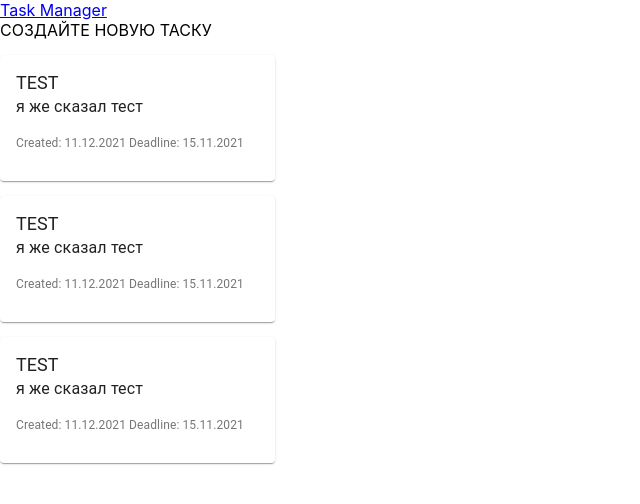
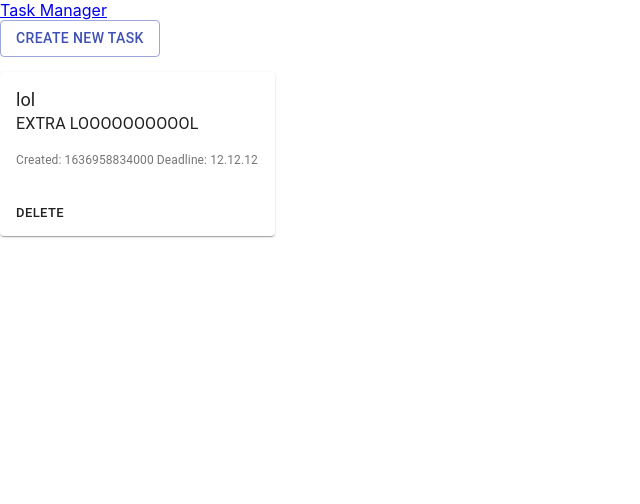
Before and after one commit to Ullanar/YWA-frontend, a React (Create React App) app: page /task_manager in a window 1280 px wide. Shown: the top 504 px of the page, without its empty margins (0-640 px from the left). Built offline with nearby package versions, Linux system fonts and the light colour scheme.

Commit message:
add some shit

```diff
--- a/package.json
+++ b/package.json
@@ -3,14 +3,19 @@
   "version": "0.1.0",
   "private": true,
   "dependencies": {
+    "@emotion/react": "^11.6.0",
+    "@emotion/styled": "^11.6.0",
     "@material-ui/core": "^4.12.3",
     "@material-ui/icons": "^4.11.2",
+    "@mui/icons-material": "^5.1.0",
+    "@mui/material": "^5.1.0",
     "@testing-library/jest-dom": "^5.11.4",
     "@testing-library/react": "^11.1.0",
     "@testing-library/user-event": "^12.1.10",
     "axios": "^0.24.0",
     "react": "^17.0.2",
     "react-dom": "^17.0.2",
+    "react-draggable": "^4.4.4",
     "react-redux": "^7.2.6",
     "react-router": "^6.0.2",
     "react-router-dom": "^6.0.2",
--- a/src/components/taskManager/createNewTask.js
+++ b/src/components/taskManager/createNewTask.js
@@ -1,9 +1,61 @@
 import React from "react";
+import Button from '@mui/material/Button';
+import Dialog from '@mui/material/Dialog';
+import DialogActions from '@mui/material/DialogActions';
+import DialogContent from '@mui/material/DialogContent';
+import DialogContentText from '@mui/material/DialogContentText';
+import DialogTitle from '@mui/material/DialogTitle';
+import Paper from '@mui/material/Paper';
+import Draggable from 'react-draggable';
+
+function PaperComponent(props) {
+    return (
+        <Draggable
+            handle="#draggable-dialog-title"
+            cancel={'[class*="MuiDialogContent-root"]'}
+        >
+            <Paper {...props} />
+        </Draggable>
+    );
+}
 
 export default function CreateNewTaskWindow() {
+    const [open, setOpen] = React.useState(false);
+
+    const handleClickOpen = () => {
+        setOpen(true);
+    };
+
+    const handleClose = () => {
+        setOpen(false);
+    };
     return(
         <div>
-            СОЗДАЙТЕ НОВУЮ ТАСКУ
+            <Button variant="outlined" onClick={handleClickOpen}>
+                Create new task
+            </Button>
+            <Dialog
+                open={open}
+                onClose={handleClose}
+                PaperComponent={PaperComponent}
+                aria-labelledby="draggable-dialog-title"
+            >
+                <DialogTitle style={{ cursor: 'move' }} id="draggable-dialog-title">
+                    Subscribe
+                </DialogTitle>
+                <DialogContent>
+                    <DialogContentText>
+                        To subscribe to this website, please enter your email address here. We
+                        will send updates occasionally.
+                    </DialogContentText>
+                </DialogContent>
+                <DialogActions>
+                    <Button autoFocus onClick={handleClose}>
+                        Cancel
+                    </Button>
+                    <Button onClick={handleClose}>Create</Button>
+                </DialogActions>
+            </Dialog>
         </div>
     )
 }
--- a/src/components/taskManager/taskCard.js
+++ b/src/components/taskManager/taskCard.js
@@ -39,6 +39,7 @@ export default function TaskCard(props) {
             <Card className={classes.root}>
                 <CardContent>
 
+                    {/*{JSON.stringify(props)}*/}
                     <Typography className={classes.title} variant="h5" component="h2">
                         {props.title}
                     </Typography>
@@ -51,9 +52,9 @@ export default function TaskCard(props) {
                         Created: {props.created} Deadline: {props.deadline}
                     </Typography>
                 </CardContent>
-                {/*<CardActions>*/}
-                {/*    <Button size="small">Learn More</Button>*/}
-                {/*</CardActions>*/}
+                <CardActions>
+                    <Button size="small">delete</Button>
+                </CardActions>
             </Card>
 
         </div>
--- a/src/components/taskManager/taskManagerContainer.js
+++ b/src/components/taskManager/taskManagerContainer.js
@@ -2,6 +2,7 @@ import React from "react";
 import {connect} from "react-redux";
 import TaskManager from "./taskManagerLayer";
 import TaskCard from "./taskCard";
+import {addNewTask} from "../../redux/taskManagerReducer";
 
 
 function mapStateToProps(state) {
@@ -12,7 +13,13 @@ function mapStateToProps(state) {
                                    isComplete={task.isComplete} title={task.cardTitle}/>)
     }
 }
+function mapDispatchToProps(dispatch) {
+    return {
+        createNewTask: (deadline, title, text) => dispatch(addNewTask(deadline, title, text))
 
-let TaskManagerContainer = connect(mapStateToProps)(TaskManager)
+    }
+}
+
+let TaskManagerContainer = connect(mapStateToProps, mapDispatchToProps)(TaskManager)
 
 export default TaskManagerContainer
--- a/src/components/taskManager/taskManagerLayer.js
+++ b/src/components/taskManager/taskManagerLayer.js
@@ -1,8 +1,13 @@
-import React from "react";
+import React, {useEffect} from "react";
 import CreateNewTaskWindow from "./createNewTask";
 import TaskCard from "./taskCard";
 
 export default function TaskManager(props) {
+
+    useEffect(()=> {
+    props.createNewTask('12.12.12', 'lol', 'EXTRA LOOOOOOOOOOL')
+    }, [])
+
     return (
         <div>
 
--- a/src/redux/taskManagerReducer.js
+++ b/src/redux/taskManagerReducer.js
@@ -1,35 +1,64 @@
+export const ADD_NEW_TASK = 'ADD_NEW_TASK'
+
 let initialState = {
     tasks: [
-        {
-            id: '1',
-            created: '11.12.2021',
-            deadline: '15.11.2021',
-            cardTitle: 'TEST',
-            cardText: 'я же сказал тест',
-            isComplete: false,
-        },
-        {
-            id: '2',
-            created: '11.12.2021',
-            deadline: '15.11.2021',
-            cardTitle: 'TEST',
-            cardText: 'я же сказал тест',
-            isComplete: false,
-        },
-        {
-            id: '3',
-            created: '11.12.2021',
-            deadline: '15.11.2021',
-            cardTitle: 'TEST',
-            cardText: 'я же сказал тест',
-            isComplete: false,
-        },
+        // {
+        //     id: 1,
+        //     created: '11.12.2021',
+        //     deadline: '15.11.2021',
+        //     cardTitle: 'TEST',
+        //     cardText: 'я же сказал тест',
+        //     isComplete: false,
+        // },
+        // {
+        //     id: 2,
+        //     created: '11.12.2021',
+        //     deadline: '15.11.2021',
+        //     cardTitle: 'TEST',
+        //     cardText: 'я же сказал тест',
+        //     isComplete: false,
+        // },
+        // {
+        //     id: 3,
+        //     created: '11.12.2021',
+        //     deadline: '15.11.2021',
+        //     cardTitle: 'TEST',
+        //     cardText: 'я же сказал тест',
+        //     isComplete: false,
+        // },
     ]
 }
 
 export default function taskManagerReducer(state = initialState, action) {
     switch (action.type) {
+        case ADD_NEW_TASK:
+
+            let newTask = {
+                id: Date.now(),
+                created: action.created,
+                deadline: action.deadline,
+                cardTitle: action.cardTitle,
+                cardText: action.cardText,
+                isComplete: false,
+            }
+
+            return {
+                ...state,
+                tasks: [...state.tasks, newTask]
+            }
+
+
         default:
             return state
     }
 }
+
+export const addNewTask = (deadline, title, text) => {
+    return {
+        type: ADD_NEW_TASK,
+        created: Date.now(),
+        deadline: deadline,
+        cardTitle: title,
+        cardText: text,
+    }
+}
```
Also changed, not shown: 2 other files (tests, documents, lock files or other folders).
